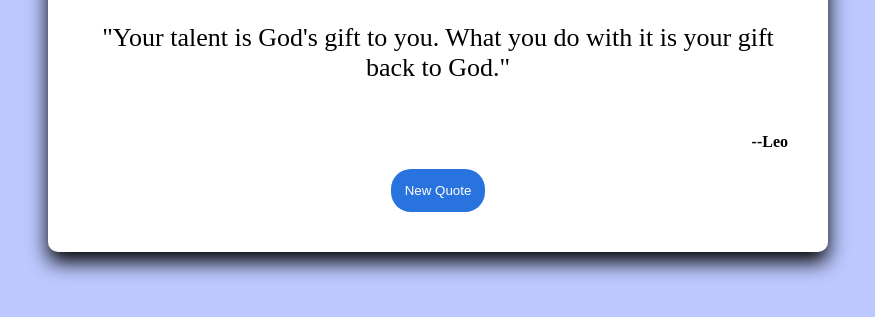
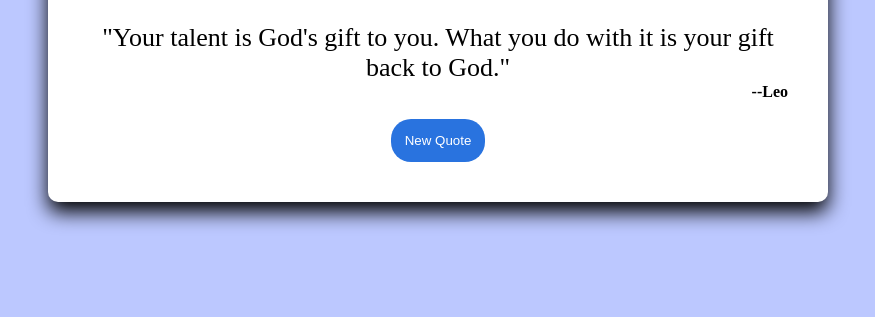
Before and after one commit to sumit00-7/Quote-Generator, a plain HTML site: page index.html in a window 1280 px wide. Shown: the part 301-618 px from the top of the page, without its empty margins (272-1147 px from the left). Drawn offline with Linux system fonts and the light colour scheme.

Commit message:
Update styles.css

```diff
--- a/styles.css
+++ b/styles.css
@@ -20,7 +20,6 @@ body{
 
 p{
     font-size: 26px;
-    min-height: 110px;
     margin-bottom: 0;
 }
 
```
